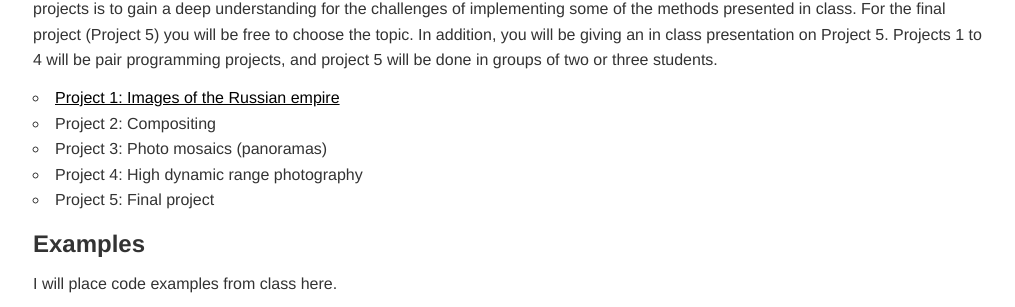
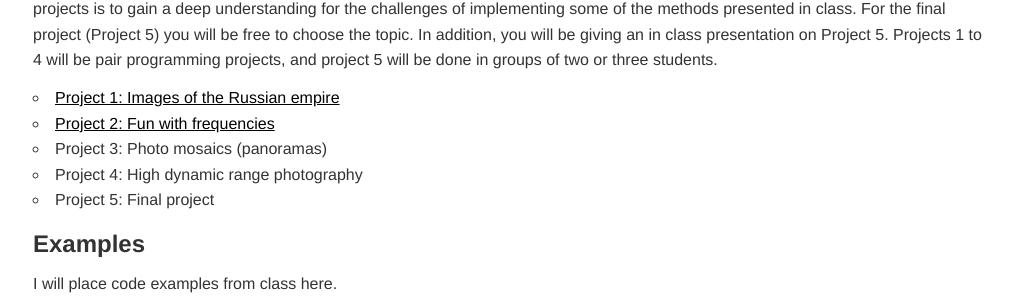
Before and after one commit to jacksonjw12/mbannister.github.io, a Jekyll site: the page built from _teaching/181m-f15/index.md, in a window 1280 px wide and 900 px high, scrolled down 1514 px. Shown: the part 145-452 px from the top of the window, without its empty margins (127-1142 px from the left). Built offline with Jekyll 4.4.1, drawn with Linux system fonts in a browser that asks for light colours.

Commit message:
added project 2 to 181

```diff
--- a/_teaching/181m-f15/index.md
+++ b/_teaching/181m-f15/index.md
@@ -67,7 +67,7 @@ There will be approximately fifteen short programming experiments, each of which
 There will be five projects, each of which will require a substantial time investment. __Start the projects early!__ The purpose of the projects is to gain a deep understanding for the challenges of implementing some of the methods presented in class. For the final project (Project 5) you will be free to choose the topic. In addition, you will be giving an in class presentation on Project 5. Projects 1 to 4 will be pair programming projects, and project 5 will be done in groups of two or three students.
 
 - [Project 1: Images of the Russian empire](project01.html)
-- Project 2: Compositing
+- [Project 2: Fun with frequencies](project02.html)
 - Project 3: Photo mosaics (panoramas)
 - Project 4: High dynamic range photography
 - Project 5: Final project
```
